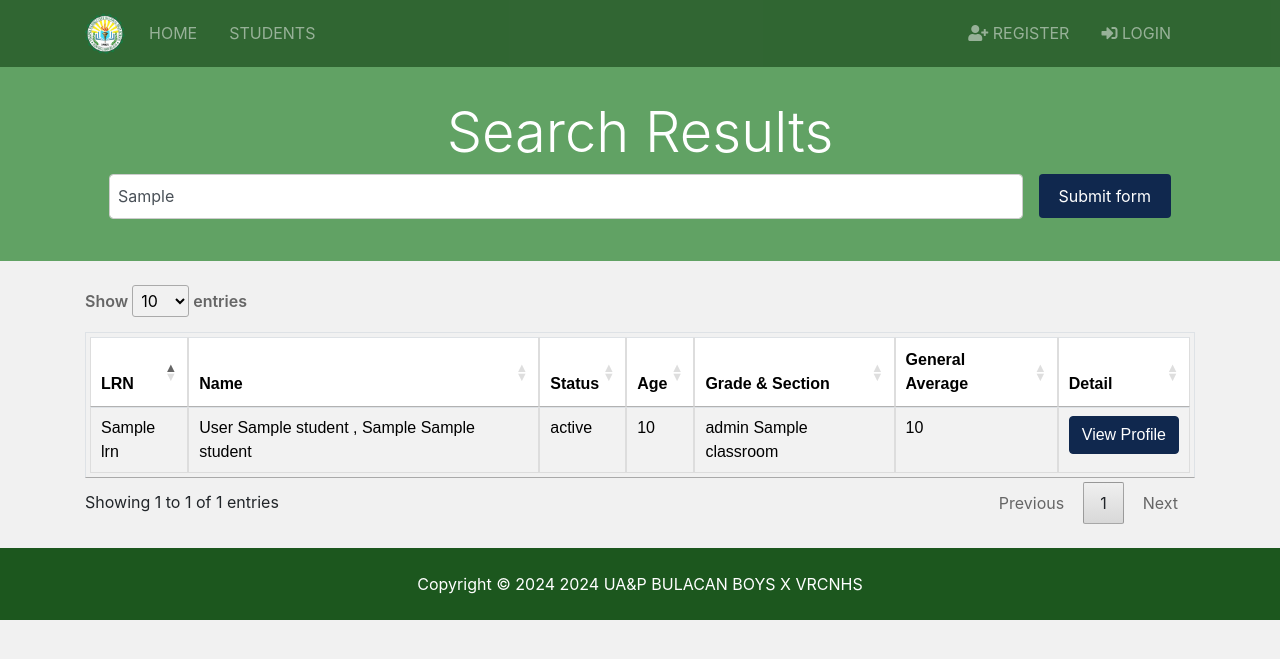
After one commit to Rafafi101/VRCNHS_SIMS, a Django app: template templates/students/search_student.html in a window 1280 px wide. The commit adds this page. Shown: the top 659 px of the page. Run offline with Django 5.2, Linux system fonts and the light colour scheme; the template is opened without the code that fills it: most values are stand-ins (such as "Sample title", 1, 10 or a date in 2020); some libraries are stand-ins or nearby versions.

Commit message:
Search function works

```diff
--- a/SIMS/static/css/style.css
+++ b/SIMS/static/css/style.css
@@ -201,11 +201,22 @@ label {
     font-weight: bold;
 }
 
+.home-input-search {
+  height: 45px; /* Match the default height of .form-control */
+}
+
+.search-button-home {
+  height: 40x; /* Match the input field height */
+  padding: 0 2rem; /* Adjust padding as necessary */
+  margin-left: 8px; /* Add a small gap between the input and button */
+}
+
+
+
 input[type="text"],
 input[type="email"],
 input[type="number"],
 select {
-    width: 100%;
     padding: 8px;
     margin-bottom: 10px;
     border: 1px solid #ccc;
@@ -220,6 +231,14 @@ button[type="submit"] {
     border: none;
     border-radius: 4px;
     cursor: pointer;
+}
+
+button[type="submit-search"] {
+  color: white;
+  padding: 10px 20px;
+  border: none;
+  border-radius: 4px;
+  cursor: pointer;
 }
 
 
@@ -523,21 +542,34 @@ img {
 #showcase {
   background: url(../img/showcase.jpg) no-repeat top center fixed/cover;
   position: relative;
-  min-height: 300px;
+  min-height: 100px;
   color: #fff;
   padding-top: 2rem; }
   #showcase .home-search {
-    min-height: 300px;
+    min-height: 250px;
     position: relative;
-    border-radius: 5px; }
+    border-radius: 3px; }
   #showcase .overlay {
     content: '';
     position: absolute;
     top: 0;
     left: 0;
-    min-height: 300px;
+    min-height: 200px;
     width: 100%;
     background: rgba(51, 51, 51, 0.8); }
+
+#box-search {
+  content: '';
+  position: relative;
+  top: 0;
+  left: 0;
+  min-height: 80px;
+  width: 100%;
+  background: rgba(51, 51, 51, 0.8);
+  position: relative;
+  color: #fff;
+  padding-top: 1rem; }
+
 
 #services {
   background: url(../img/building.jpg) no-repeat top center fixed/cover;
--- a/students/urls.py
+++ b/students/urls.py
@@ -9,4 +9,5 @@ urlpatterns = [
     path('edit/<int:lrn>', views.edit_student, name='edit_student'),
     path('add/', views.add_student, name='add_student'),
     path('delete/<int:lrn>/', views.delete_student, name='delete_student'),
+    path('search', views.search_student, name='search_student'),
 ]
--- a/templates/partials/_navbar.html
+++ b/templates/partials/_navbar.html
@@ -35,13 +35,15 @@
 
         <ul class="navbar-nav ml-auto">
             <!-- Search form -->
+            {% if '/students/' == request.path %}
                 <li class="nav-item mr-3">
-                {% comment %} {% url 'search' %} {% endcomment %}
-                <form class="form-inline my-2 my-lg-0" action="#" method="get">
-                    <input class="form-control mr-sm-2" type="search" placeholder="Search" aria-label="Search" name="query">
-                    <button class="btn btn-outline-light my-2 my-sm-0" type="submit">Search</button>
+                    {% comment %}  {% endcomment %}
+                    <form class="form-inline my-2 my-lg-0" action="{% url 'search_student' %}" method="get">
+                        <input class="form-control mr-sm-2" type="search" placeholder="Search" aria-label="Search" name="query_student" value="{{ values.query_student }}" >
+                        <button class="btn btn-primary search-button-home" type="submit-search">Search</button>
                     </form>
                 </li>
+            {% endif %}
 
             <!-- Register and Login buttons -->
             <li class="nav-item mr-3">
--- /dev/null
+++ b/templates/students/search_student.html
@@ -0,0 +1,99 @@
+{% extends 'base.html' %}
+{% load static %}
+
+{% block title %} | Search Results {% endblock title %}
+
+{% block head_block %}
+<link rel="stylesheet" type="text/css" href="{% static 'css/bootstrap.min.css' %}">
+<link rel="stylesheet" type="text/css" href="https://cdn.datatables.net/1.11.5/css/jquery.dataTables.min.css">
+<link rel="stylesheet" type="text/css" href="{% static 'css/style.css' %}">
+{% endblock %}
+
+{% block content %}
+
+<!-- page head-->
+<section id="showcase-inner" class="py-2 text-white">
+    <div class="container">
+        <div class="row text-center">
+            <div class="col-md-12">
+                {% comment %} <form action="{% url 'search_student' %}">
+                    <!-- Form Row 1 -->
+                    <div class="form-row">
+                        <div class="col-md-12 mb-3">
+                        <input type="text" name="query_student" class="form-control" placeholder="(Name or LRN)">
+                        </div>
+                    </div>
+                    <button class="btn btn-secondary btn-block" type="submit">Submit form</button>
+                </form> {% endcomment %}
+                <div class="overlay p-4">
+                    <div class="search">
+                        <h1 class="display-4">Search Results</h1>
+                        <form action="{% url 'search_student' %}" class="d-flex w-100">
+                            <div class="flex-grow-1">
+                                <input type="text" name="query_student" class="form-control home-input-search" placeholder="(Name or LRN)" value="{{ values.query_student }}" >
+                            </div>
+                            <div class="flex-shrink-0 ms-2">
+                                <button class="btn btn-primary search-button-home" type="submit-search">Submit form</button>
+                            </div>
+                        </form>
+                    </div>
+                </div>
+            </div>
+        </div>
+    </div>
+</section>
+
+
+{% comment %} Table of students {% endcomment %}
+<div class='container'>
+    <!-- MESSAGES -->
+    {% comment %} Alerts {% endcomment %}
+    {% include 'partials/_alerts.html' %}
+    <br>
+    <!-- STUDENTS -->
+    <div class='table-responsive'>
+        <table id="studentTable" class="table table-striped">
+            <thead>
+                <tr>
+                    <th>LRN</th>
+                    <th>Name</th>
+                    <th>Status</th>
+                    <th>Age</th>
+                    <th>Grade & Section</th>
+                    <th>General Average</th>
+                    <th>Detail</th>
+                </tr>
+            </thead>
+            <tbody>
+                {% if students %}
+                    {% for student in students %}
+                        <tr>
+                            <td>{{ student.LRN }}</td>
+                            <td>{{ student.last_name }}
+                                {% if student.suffix_name %} {{ student.suffix_name }}{% endif %}
+                                {% if student.first_name %}, {{ student.first_name }}{% endif %}
+                                {% if student.middle_name %} {{ student.middle_name }}{% endif %}
+                            </td>
+                            <td>{{ student.status }}</td>
+                            <td>{{ student.age }}</td>
+                            <td>{{ student.classroom.gradelevel }} {{ student.classroom }}</td>
+                            <td>{{ student.general_average }}</td>
+                            <td>
+                                <a href="{% url 'student' student.LRN %}" class="btn btn-primary view-button">
+                                    View Profile
+                                </a>
+                            </td>
+                        </tr>
+                    {% endfor %}
+                {% else %}
+                    <tr>
+                        <td colspan="7" class="text-center">No Students in the Database</td>
+                    </tr>
+                {% endif %}
+            </tbody>
+        </table>
+    </div>
+    <br>
+
+</div>
+{% endblock %}
```
Also changed, not shown: students/views.py (+20 -1 lines), templates/pages/index.html (+7 -12 lines), templates/students/students.html (+6 -1 lines). Lines whose indentation alone changed are shown as unchanged.
